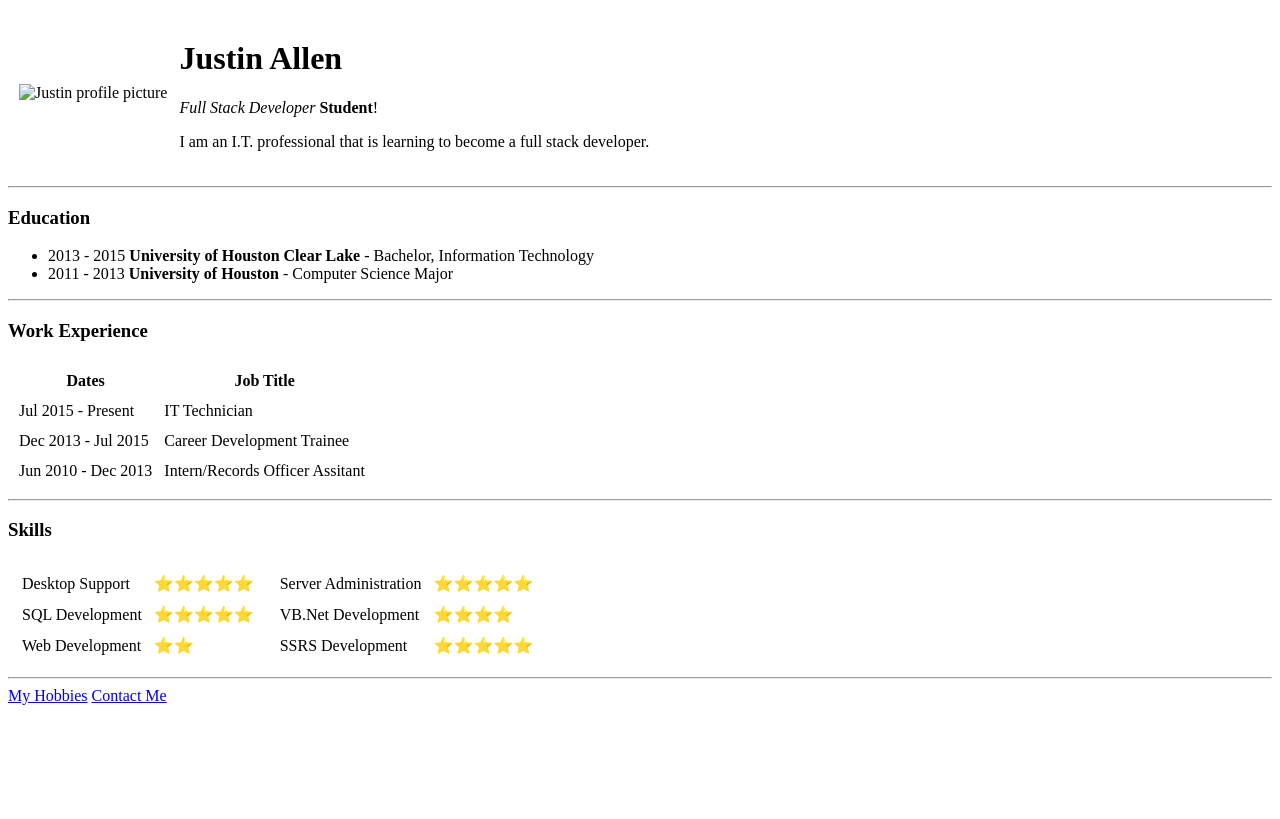
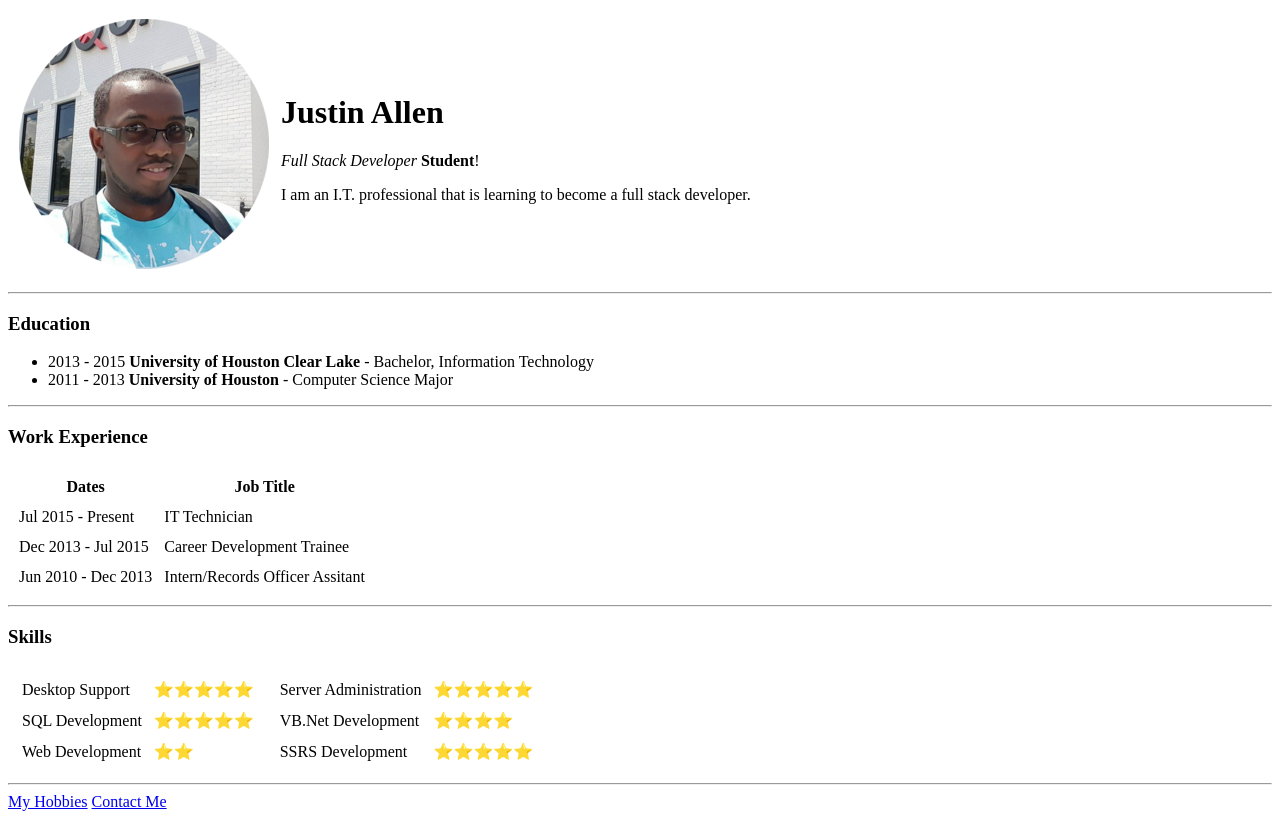
Before and after one commit to JustoShow/cv, a plain HTML site: page index.html in a window 1280 px wide. Drawn offline with Linux system fonts and the light colour scheme; the site is published under a folder, as on GitHub Pages, so addresses that start at the root find nothing.

Commit message:
Fixed profile picture link
VS Code add "/" at the beginning. "/" needed to be removed to work with git hub.

```diff
--- a/index.html
+++ b/index.html
@@ -13,7 +13,7 @@
         <table  cellspacing="10px">
             <tr>
                 <td>
-                    <img src="/images/justin-profile-cropped-resized.png" alt="Justin profile picture">
+                    <img src="images/justin-profile-cropped-resized.png" alt="Justin profile picture">
                 </td>
                 <td>
                     <h1>Justin Allen</h1>
```
